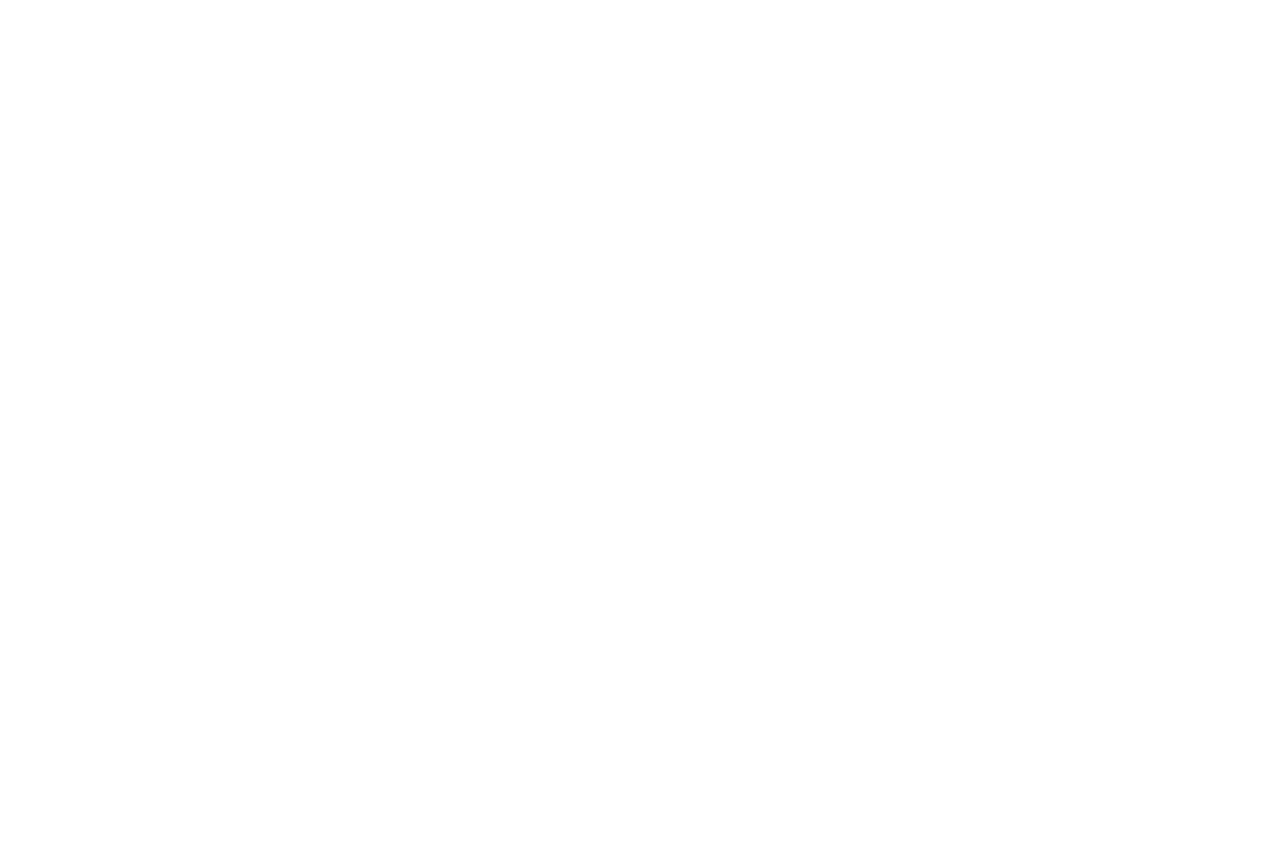
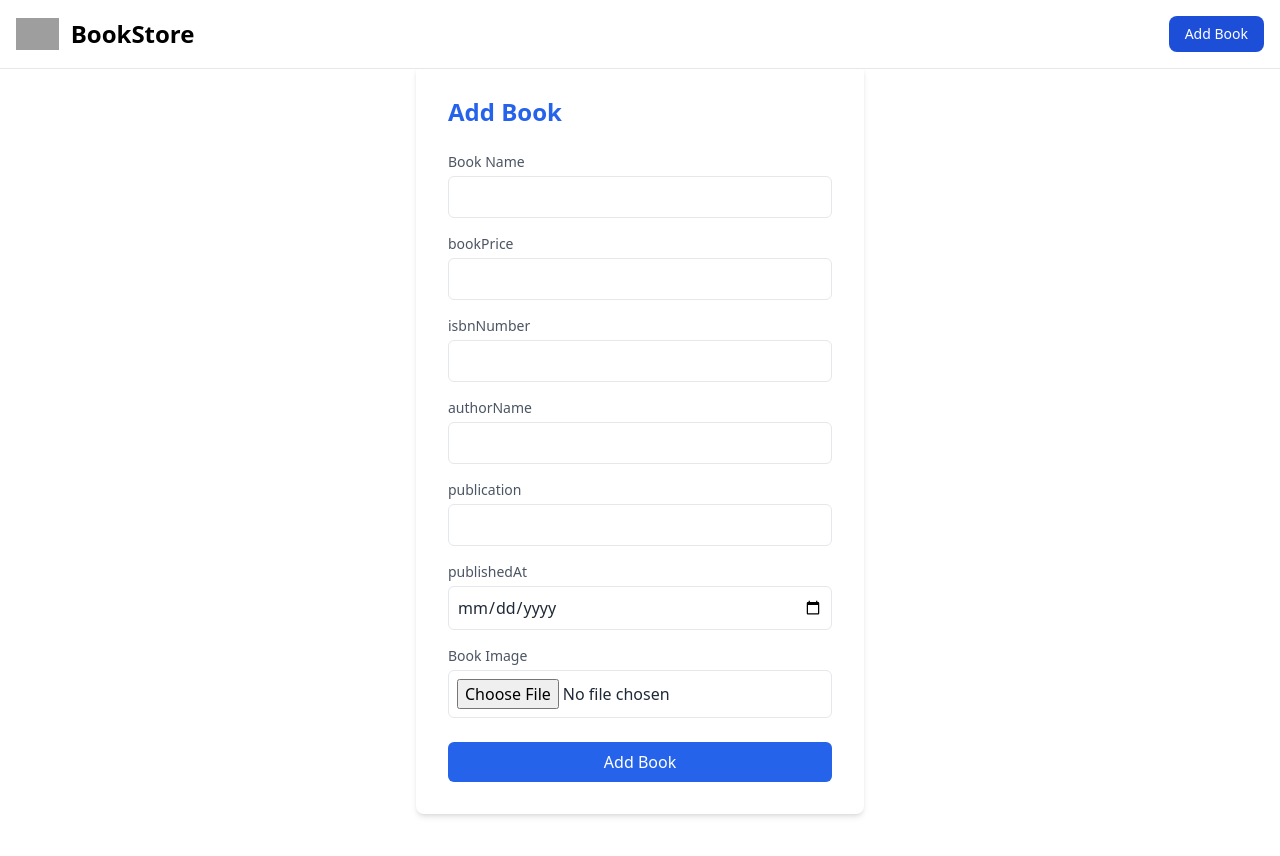
Before and after one commit to maheshbasnet089/MERN2.0_LMSReact, a React (Vite) app: page /addBook in a window 1280 px wide. Before the commit this address had no page. Shown: the top 856 px of the page. Before the commit the page ends 800 px from the top, so only its background shows below. Built offline with nearby package versions, Linux system fonts and the light colour scheme; grey boxes are pictures that could not be loaded.

Commit message:
learn about add, delete

```diff
--- a/src/App.jsx
+++ b/src/App.jsx
@@ -1,6 +1,7 @@
 import {BrowserRouter,Routes,Route} from 'react-router-dom'
 import Home from './pages/home/Home'
 import SingleBook from './pages/singleBook/SingleBook'
+import AddBook from './pages/addBook/AddBook'
 
 const App = () => {
   return (
@@ -9,6 +10,7 @@ const App = () => {
       <Routes>
         <Route path='/' element={<Home /> }/>
         <Route path='/book/:id' element={<SingleBook />} />
+        <Route path="/addBook" element={<AddBook />} />
 
       </Routes>
 
--- a/src/pages/addBook/AddBook.jsx
+++ b/src/pages/addBook/AddBook.jsx
@@ -1,8 +1,106 @@
-import React from 'react'
+import React, { useState } from 'react'
+import Navbar from '../components/Navbar'
+import axios from 'axios'
+import { useNavigate } from 'react-router-dom'
 
 const AddBook = () => {
+  // const [bookName,setBookName] = useState('')
+  // const [bookPrice,setBookPrice] = useState('')
+  // const [isbnNumber,setIsbnNumber] = useState(null)
+  // const [authorName,setAuthorName] = useState('')
+  // const [publishedAt,setPublishedAt] = useState('')
+  // const [publication,setPublication] = useState('')
+  // const [image,setImage] = useState(null)
+
+//  const handleSubmit = async (e)=>{
+//   e.preventDefault()
+//   const formData = new FormData() // {}
+//   formData.append('bookName',bookName)
+//   formData.append('bookPrice',bookPrice)
+//   formData.append('isbnNumber',isbnNumber)
+//   formData.append('authorName',authorName)
+//   formData.append('publishedAt',publishedAt)
+//   formData.append('image',image)
+//   formData.append('publication',publication)
+//    const response = await axios.post('http://localhost:3000/book',formData)
+//  }
+const navigate = useNavigate()
+const [data,setData] = useState({
+  bookName : '',
+  bookPrice : '',
+  isbnNumber : null,
+  authorName : '',
+  publishedAt : '',
+  publication : '',
+})
+const [image,setImage] = useState(null)
+
+const handleChange = (e)=>{
+  const {name,value} = e.target
+  setData({
+    ...data,
+    [name] : value
+  })
+
+}
+
+const handleSubmit = async (e)=>{
+  e.preventDefault()
+  const formData = new FormData()
+
+  Object.entries(data).forEach(([key,value])=>{
+    formData.append(key,value)
+  })
+  formData.append('image',image)
+
+  const response = await axios.post("http://localhost:3000/book",formData)
+  if(response.status === 201){
+    navigate("/")
+  }else{
+    alert("Something went wrong")
+  }
+
+}
+
+
   return (
-    <div>AddBook</div>
+    <>
+    <Navbar />
+    <div class="bg-white rounded-lg shadow-md p-8 w-full mx-auto my-16 max-w-md">
+        <h2 class="text-2xl font-semibold text-blue-600 mb-6">Add Book</h2>
+        <form onSubmit={handleSubmit}>
+            <div class="mb-4">
+                <label htmlFor="bookName" class="block text-sm font-medium text-gray-600">Book Name</label>
+                <input type="text" id="bookName" name="bookName" class="mt-1 p-2 w-full border rounded-md text-gray-800" onChange={handleChange} />
+            </div>
+            <div class="mb-4">
+                <label htmlFor="bookPrice" class="block text-sm font-medium text-gray-600">bookPrice</label>
+                <input type="number" id="bookPrice" name="bookPrice" class="mt-1 p-2 w-full border rounded-md text-gray-800" onChange={handleChange} />
+            </div>
+            <div class="mb-4">
+                <label htmlFor="isbnNumber" class="block text-sm font-medium text-gray-600">isbnNumber</label>
+                <input type="number" id="isbnNumber" name="isbnNumber" class="mt-1 p-2 w-full border rounded-md text-gray-800" onChange={handleChange} />
+            </div>
+            <div class="mb-4">
+                <label htmlFor="authorName" class="block text-sm font-medium text-gray-600">authorName</label>
+                <input type="text" id="authorName" name="authorName" class="mt-1 p-2 w-full border rounded-md text-gray-800" onChange={handleChange} />
+            </div>
+            <div class="mb-4">
+                <label htmlFor="publication" class="block text-sm font-medium text-gray-600">publication</label>
+                <input type="number"  id="publication" name="publication" class="mt-1 p-2 w-full border rounded-md text-gray-800" onChange={handleChange} />
+            </div>
+            <div class="mb-4">
+                <label htmlFor="publishedAt" class="block text-sm font-medium text-gray-600">publishedAt</label>
+                <input type="date" id="publishedAt" name="publishedAt" class="mt-1 p-2 w-full border rounded-md text-gray-800"  onChange={handleChange} />
+            </div>
+            <div class="mb-6">
+                <label htmlFor="bookImage" class="block text-sm font-medium text-gray-600">Book Image</label>
+                <input type="file" id="bookImage" name="image" class="mt-1 p-2 w-full border rounded-md text-gray-800" onChange={(e)=>setImage(e.target.files[0])} />
+            </div>
+            <button type="submit" class="w-full p-2 bg-blue-600 text-white rounded-md hover:bg-blue-700">Add Book</button>
+        </form>
+    </div>
+    </>
   )
 }
 
--- a/src/pages/components/Navbar.jsx
+++ b/src/pages/components/Navbar.jsx
@@ -1,4 +1,5 @@
 import React from 'react'
+import { Link } from 'react-router-dom'
 
 const Navbar = () => {
   return (
@@ -11,7 +12,9 @@ const Navbar = () => {
       <span className="self-center text-2xl font-semibold whitespace-nowrap dark:text-white">BookStore</span>
   </a>
   <div className="flex md:order-2 space-x-3 md:space-x-0 rtl:space-x-reverse">
-      <button type="button" className="text-white bg-blue-700 hover:bg-blue-800 focus:ring-4 focus:outline-none focus:ring-blue-300 font-medium rounded-lg text-sm px-4 py-2 text-center dark:bg-blue-600 dark:hover:bg-blue-700 dark:focus:ring-blue-800">Add Book</button>
+     <Link to='/addBook'>
+     <button type="button" className="text-white bg-blue-700 hover:bg-blue-800 focus:ring-4 focus:outline-none focus:ring-blue-300 font-medium rounded-lg text-sm px-4 py-2 text-center dark:bg-blue-600 dark:hover:bg-blue-700 dark:focus:ring-blue-800">Add Book</button>
+     </Link>
       <button data-collapse-toggle="navbar-sticky" type="button" className="inline-flex items-center p-2 w-10 h-10 justify-center text-sm text-gray-500 rounded-lg md:hidden hover:bg-gray-100 focus:outline-none focus:ring-2 focus:ring-gray-200 dark:text-gray-400 dark:hover:bg-gray-700 dark:focus:ring-gray-600" aria-controls="navbar-sticky" aria-expanded="false">
         <span className="sr-only">Open main menu</span>
         <svg className="w-5 h-5" aria-hidden="true" xmlns="http://www.w3.org/2000/svg" fill="none" viewBox="0 0 17 14">
--- a/src/pages/singleBook/SingleBook.jsx
+++ b/src/pages/singleBook/SingleBook.jsx
@@ -37,6 +37,7 @@ const SingleBook = () => {
       {book.publishedAt}
 
     </p>
+    <button className='bg-blue-300 p-2'>Delete</button>
   </div>
     </>
   )
```
